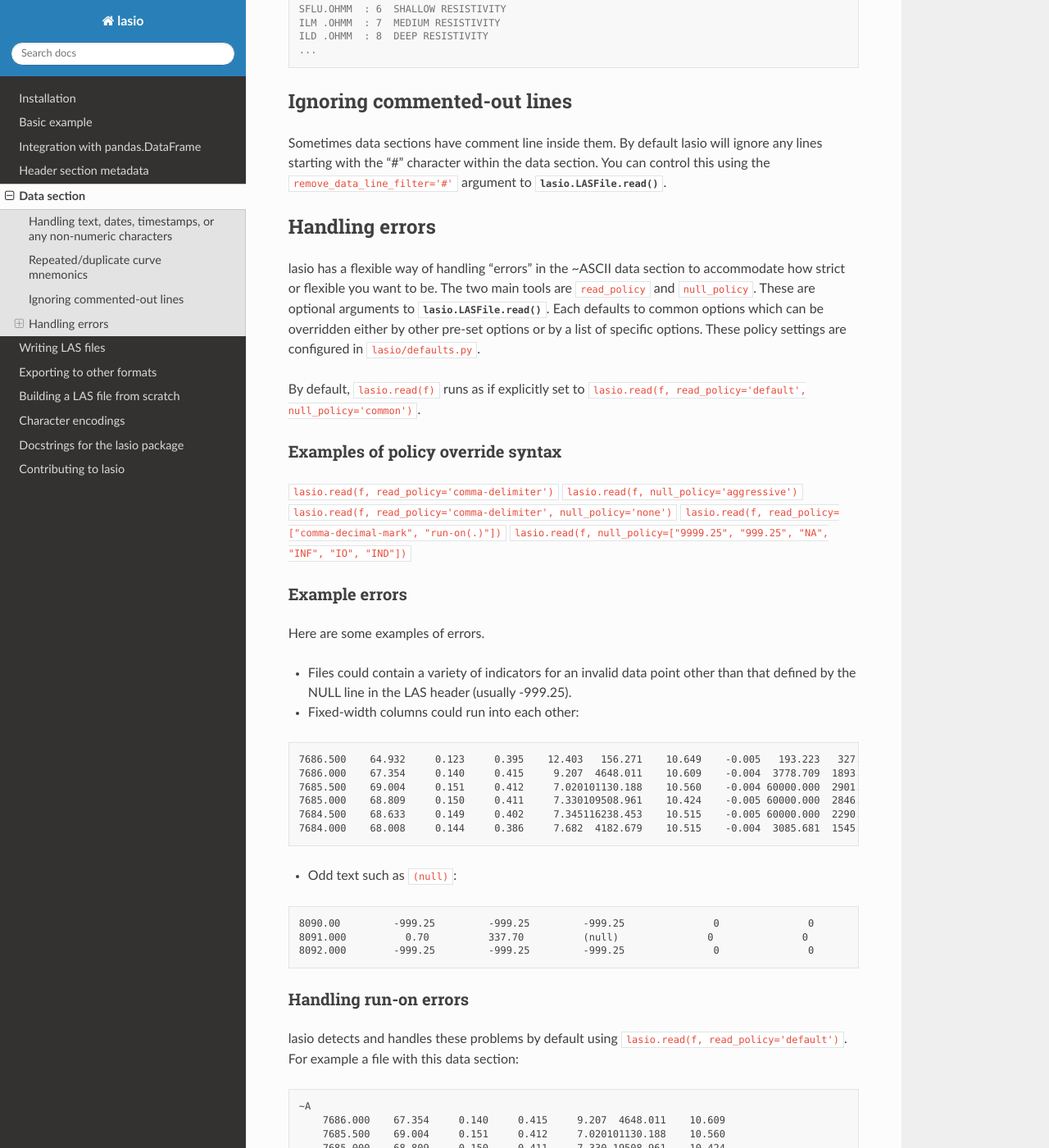
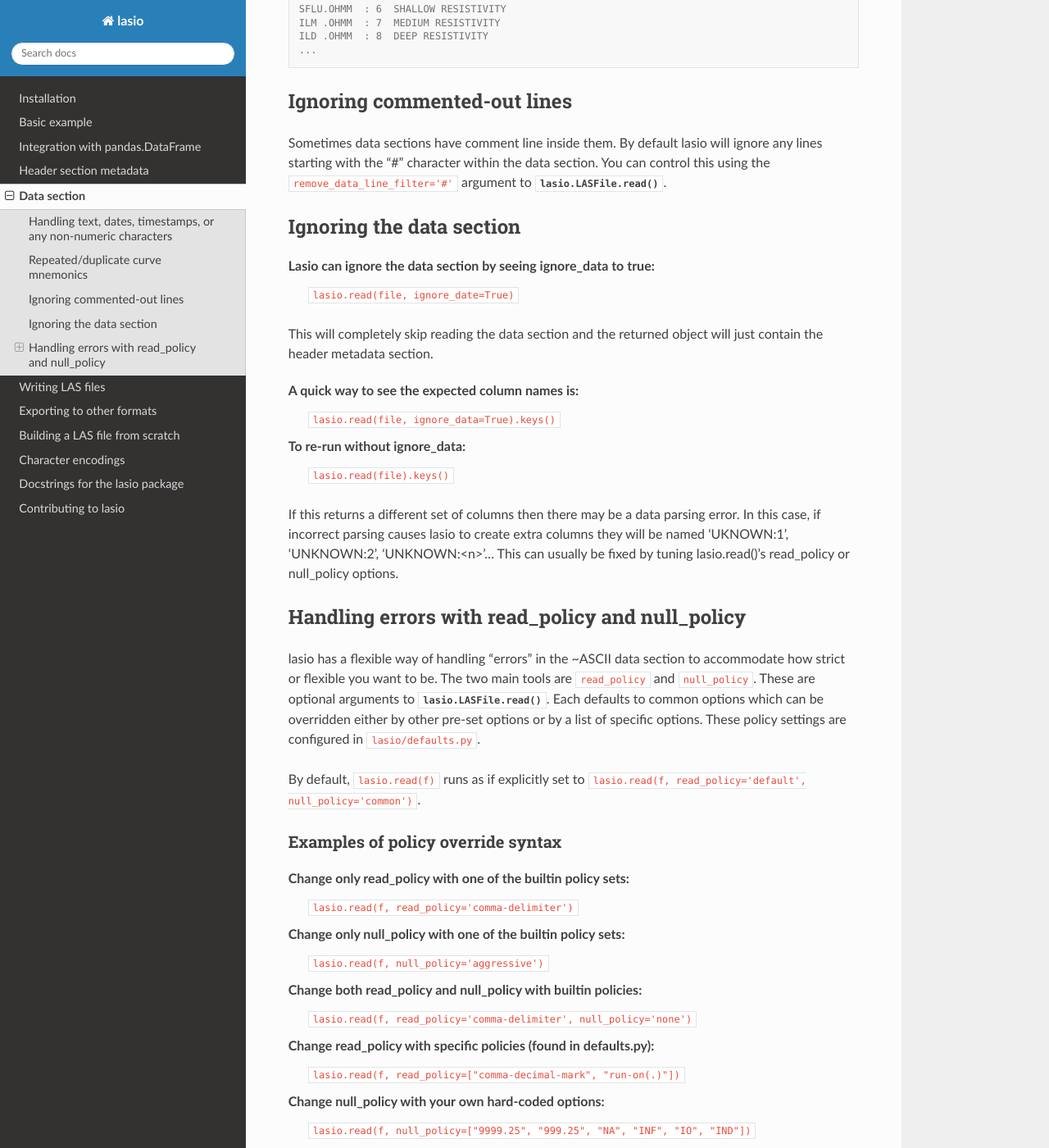
Before and after one commit to kinverarity1/lasio, a Sphinx documentation site: the page built from docs/source/data-section.rst, in a window 1280 px wide and 1400 px high, scrolled down 2329 px. Shown: the whole window at 82% size. Built offline with Sphinx 7.4.7 and the Read the Docs theme 2.0.0, drawn with Linux system fonts in a browser that asks for light colours; formulas are drawn with MathJax 3.

Commit message:
Add information on ignoring the data section

```diff
--- a/docs/source/data-section.rst
+++ b/docs/source/data-section.rst
@@ -94,7 +94,7 @@ This is represented in the following way:
 Note that the actual mnemonic is not present, to avoid ambiguity about
 which curve would be expected to be returned:
 
-.. code-block:: python
+.. code-block::
 
     >>> las["SFLU"]
     Traceback (most recent call last):
@@ -128,12 +128,31 @@ any lines starting with the "#" character within the data section. You can
 control this using the ``remove_data_line_filter='#'`` argument to
 :meth:`lasio.LASFile.read`.
 
-Handling errors
-~~~~~~~~~~~~~~~
+Ignoring the data section
+~~~~~~~~~~~~~~~~~~~~~~~~~
+
+Lasio can ignore the data section by seeing ignore_data to true:
+  ``lasio.read(file, ignore_date=True)``
+
+This will completely skip reading the data section and the returned object will just contain the header metadata section.
+
+A quick way to see the expected column names is:
+  ``lasio.read(file, ignore_data=True).keys()``
+
+To re-run without ignore_data:
+  ``lasio.read(file).keys()``
+
+If this returns a different set of columns then there may be a data parsing
+error.  In this case, if incorrect parsing causes lasio to create extra columns
+they will be named 'UKNOWN:1', 'UNKNOWN:2', 'UNKNOWN:<n>'...  This can usually
+be fixed by tuning lasio.read()'s read_policy or null_policy options.
+
+Handling errors with read_policy and null_policy
+~~~~~~~~~~~~~~~~~~~~~~~~~~~~~~~~~~~~~~~~~~~~~~~~
 
 lasio has a flexible way of handling "errors" in the ~ASCII data section to
 accommodate how strict or flexible you want to be. The two main tools are
-``read_policy`` and ``null_policy``. These are optional arguments to
+``read_policy`` and ``null_policy``.  These are optional arguments to
 :meth:`lasio.LASFile.read`.  Each defaults to common options which can be
 overridden either by other pre-set options or by a list of specific options.
 These policy settings are configured in ``lasio/defaults.py``.
@@ -144,11 +163,16 @@ read_policy='default', null_policy='common')``.
 
 Examples of policy override syntax
 ----------------------------------
-``lasio.read(f, read_policy='comma-delimiter')``
-``lasio.read(f, null_policy='aggressive')``
-``lasio.read(f, read_policy='comma-delimiter', null_policy='none')``
-``lasio.read(f, read_policy=["comma-decimal-mark", "run-on(.)"])``
-``lasio.read(f, null_policy=["9999.25", "999.25", "NA", "INF", "IO", "IND"])``
+Change only read_policy with one of the builtin policy sets:
+  ``lasio.read(f, read_policy='comma-delimiter')``
+Change only null_policy with one of the builtin policy sets:
+  ``lasio.read(f, null_policy='aggressive')``
+Change both read_policy and null_policy with builtin policies:
+  ``lasio.read(f, read_policy='comma-delimiter', null_policy='none')``
+Change read_policy with specific policies (found in defaults.py):
+  ``lasio.read(f, read_policy=["comma-decimal-mark", "run-on(.)"])``
+Change null_policy with your own hard-coded options:
+  ``lasio.read(f, null_policy=["9999.25", "999.25", "NA", "INF", "IO", "IND"])``
 
 
 Example errors
```
